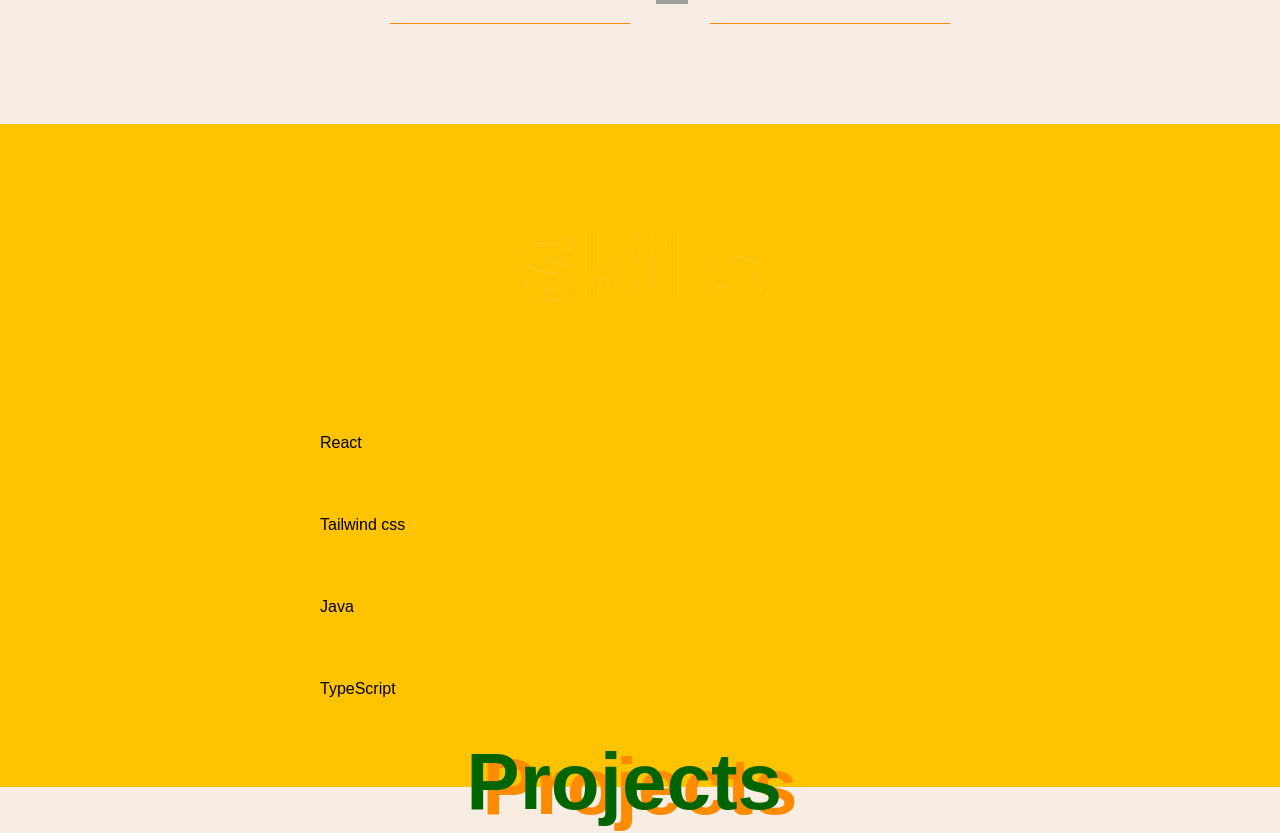
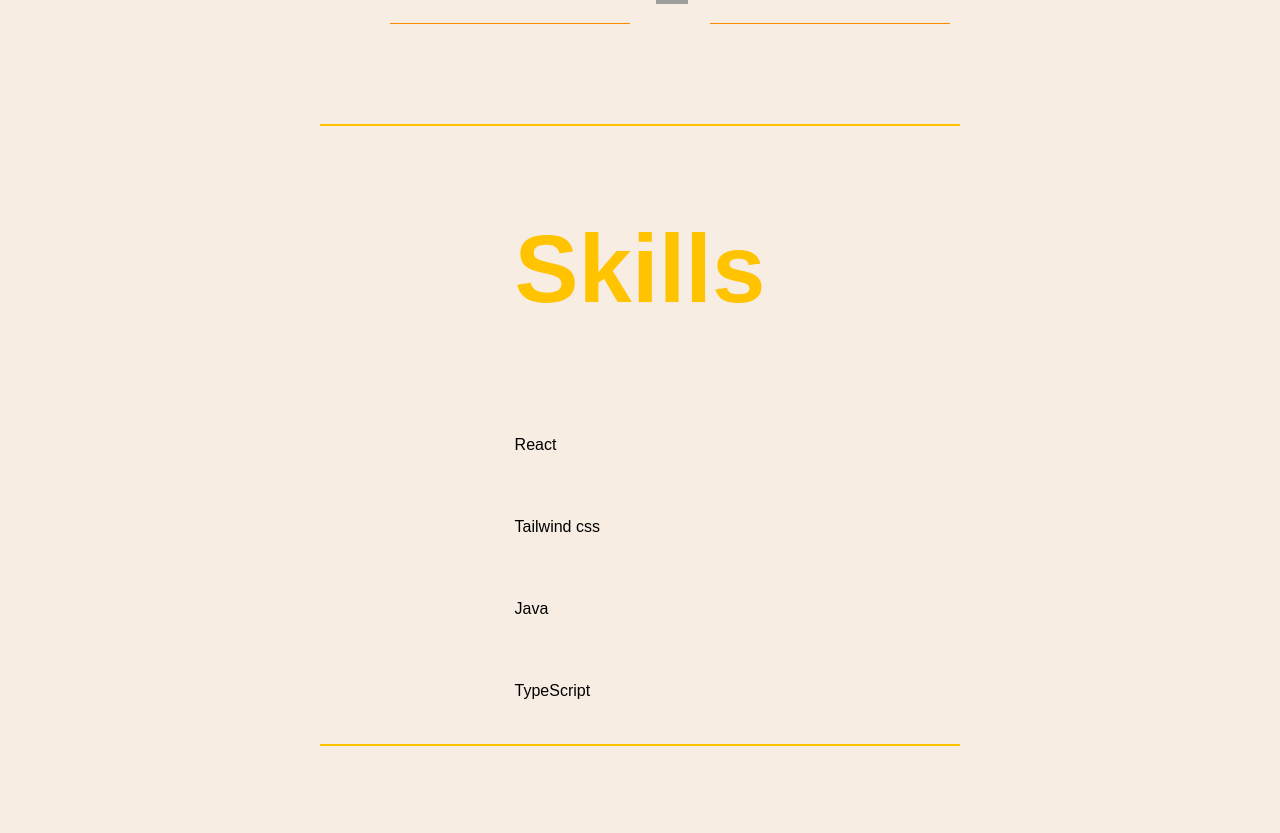
Before and after one commit to h-0y28/h-0y28, a React (Vite) app: page / in a window 1280 px wide. Shown: the part 1201-2034 px from the top of the page. Built offline with nearby package versions, Linux system fonts and the light colour scheme; grey boxes are pictures that could not be loaded; a web font is replaced by a local one.

Commit message:
style: add skill section border

```diff
--- a/src/MainPage/index.tsx
+++ b/src/MainPage/index.tsx
@@ -20,7 +20,7 @@ export const MainPage: React.FC = () => {
         <S.Section id="about">
           <About />
         </S.Section>
-        <S.Section id="skills" bgColor={theme.colors.primary}>
+        <S.Section id="skills" bgBorder={theme.colors.primary}>
           <Skills />
         </S.Section>
         <S.Section id="projects">
--- a/src/MainPage/style.ts
+++ b/src/MainPage/style.ts
@@ -2,7 +2,7 @@ import styled from "styled-components";
 
 interface SectionProps {
   bgImg?: string;
-  bgColor?: string;
+  bgBorder?: string;
 }
 export const Section = styled.section<SectionProps>`
   position: relative;
@@ -15,10 +15,17 @@ export const Section = styled.section<SectionProps>`
       background-position: center;
     `}
 
-  ${({ bgColor }) =>
-    bgColor &&
+  ${({ bgBorder }) =>
+    bgBorder &&
     `
-      background-color: ${bgColor};
+      border-top: 2px solid ${bgBorder};
+      border-bottom: 2px solid ${bgBorder};
+      width: 50%;
+      display: flex;
+      justify-content: center;
+      margin: 0 auto;
+      margin-bottom: 10rem;
+      ;
     `}
 
   /* 홈 섹션에만 배경 불투명도 적용 */
```
